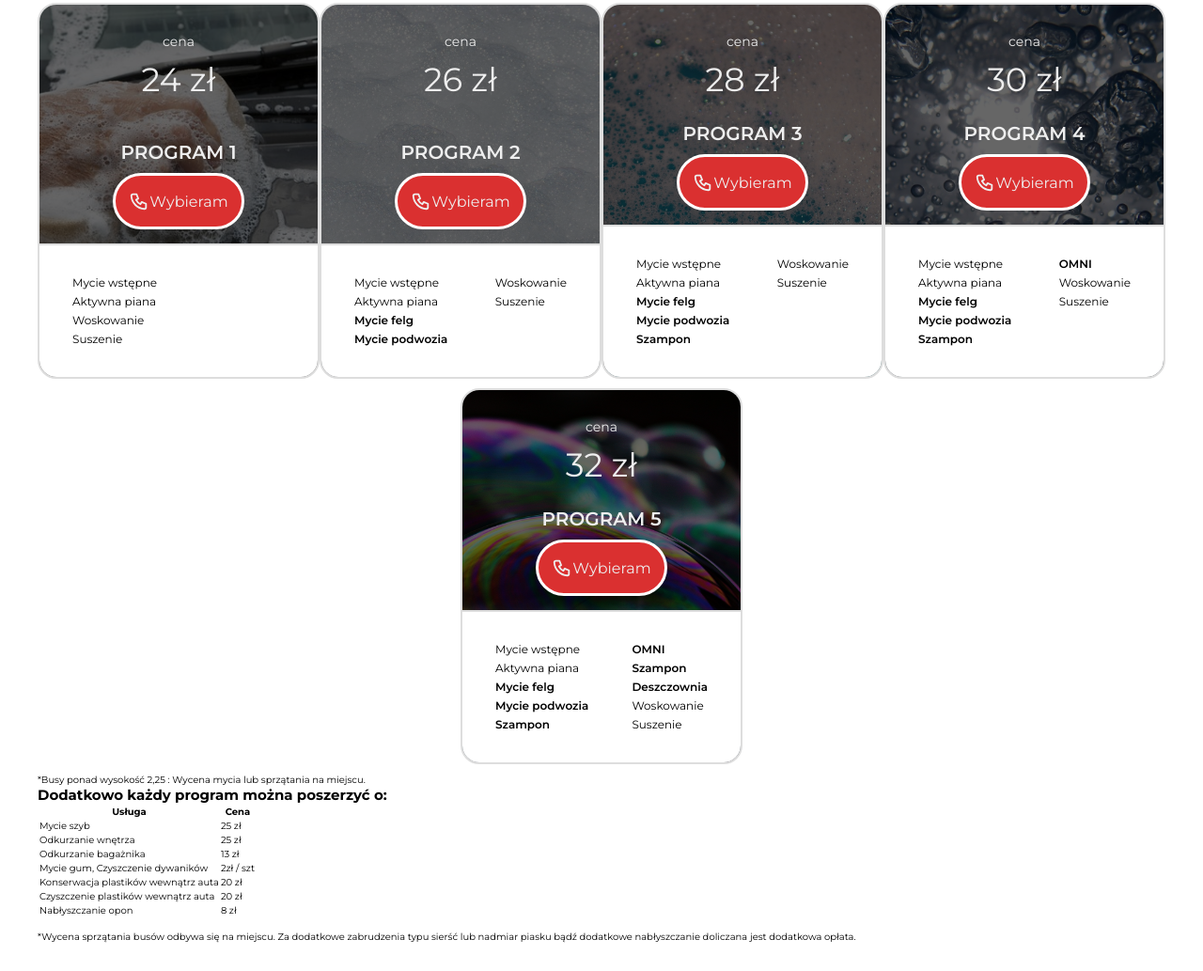
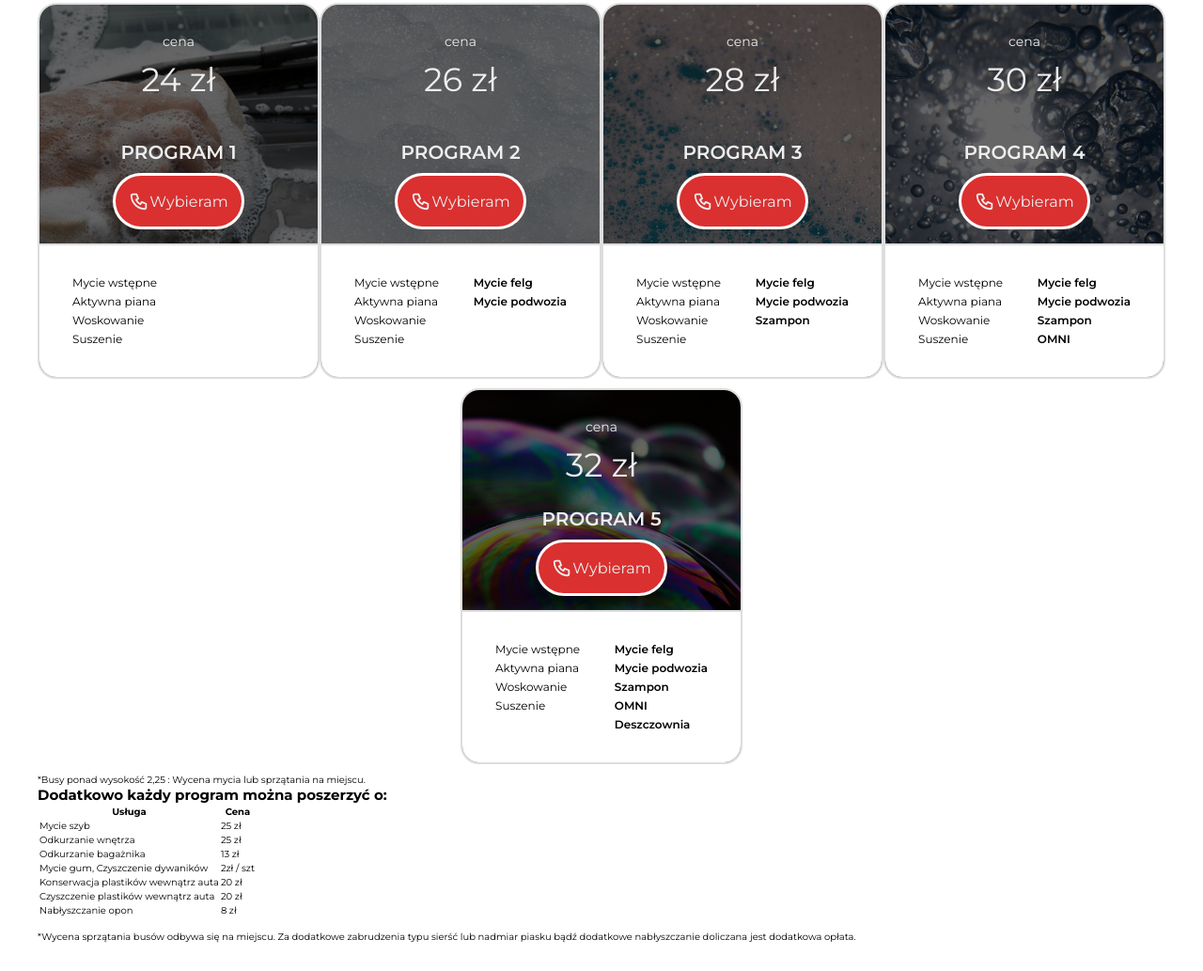
Before and after one commit to KamilMoczydlowski/myjniaAntek, a website: page index.html in a window 1280 px wide. Shown: the part 1857-2890 px from the top of the page at 94% size. Drawn offline with Linux system fonts and the light colour scheme.

Commit message:
cards done vol 2

```diff
--- a/index.html
+++ b/index.html
@@ -288,8 +288,7 @@
                             </div>
                         </div>
                         <div class="washing-programs__cards-single-card">
-                            <img src="../dist/img/foam.webp" alt=""
-                                class="washing-programs__cards-single-card-img">
+                            <img src="../dist/img/foam.webp" alt="" class="washing-programs__cards-single-card-img">
                             <div class="washing-programs__cards-single-card-content">
                                 <div class="washing-programs__cards-single-card-content-top">
                                     <p class="washing-programs__cards-single-card-content-top-price">cena</p>
@@ -318,19 +317,19 @@
                                                 class="washing-programs__cards-single-card-content-bot-list-box-ul-item">
                                                 Aktywna piana</li>
                                             <li
+                                                class="washing-programs__cards-single-card-content-bot-list-box-ul-item">
+                                                Woskowanie</li>
+                                            <li
+                                                class="washing-programs__cards-single-card-content-bot-list-box-ul-item">
+                                                Suszenie</li>
+                                        </ul>
+                                        <ul class="washing-programs__cards-single-card-content-bot-list-box-ul">
+                                            <li
                                                 class="washing-programs__cards-single-card-content-bot-list-box-ul-item--highlight">
                                                 Mycie felg</li>
                                             <li
                                                 class="washing-programs__cards-single-card-content-bot-list-box-ul-item--highlight">
                                                 Mycie podwozia</li>
-                                        </ul>
-                                        <ul class="washing-programs__cards-single-card-content-bot-list-box-ul">
-                                            <li
-                                                class="washing-programs__cards-single-card-content-bot-list-box-ul-item">
-                                                Woskowanie</li>
-                                            <li
-                                                class="washing-programs__cards-single-card-content-bot-list-box-ul-item">
-                                                Suszenie</li>
                                         </ul>
                                     </div>
                                 </div>
@@ -367,6 +366,14 @@
                                                 class="washing-programs__cards-single-card-content-bot-list-box-ul-item">
                                                 Aktywna piana</li>
                                             <li
+                                                class="washing-programs__cards-single-card-content-bot-list-box-ul-item">
+                                                Woskowanie</li>
+                                            <li
+                                                class="washing-programs__cards-single-card-content-bot-list-box-ul-item">
+                                                Suszenie</li>
+                                        </ul>
+                                        <ul class="washing-programs__cards-single-card-content-bot-list-box-ul">
+                                            <li
                                                 class="washing-programs__cards-single-card-content-bot-list-box-ul-item--highlight">
                                                 Mycie felg</li>
                                             <li
@@ -376,21 +383,12 @@
                                                 class="washing-programs__cards-single-card-content-bot-list-box-ul-item--highlight">
                                                 Szampon</li>
                                         </ul>
-                                        <ul class="washing-programs__cards-single-card-content-bot-list-box-ul">
-                                            <li
-                                                class="washing-programs__cards-single-card-content-bot-list-box-ul-item">
-                                                Woskowanie</li>
-                                            <li
-                                                class="washing-programs__cards-single-card-content-bot-list-box-ul-item">
-                                                Suszenie</li>
-                                        </ul>
                                     </div>
                                 </div>
                             </div>
                         </div>
                         <div class="washing-programs__cards-single-card">
-                            <img src="../dist/img/water.webp" alt=""
-                                class="washing-programs__cards-single-card-img">
+                            <img src="../dist/img/water.webp" alt="" class="washing-programs__cards-single-card-img">
                             <div class="washing-programs__cards-single-card-content">
                                 <div class="washing-programs__cards-single-card-content-top">
                                     <p class="washing-programs__cards-single-card-content-top-price">cena</p>
@@ -419,6 +417,14 @@
                                                 class="washing-programs__cards-single-card-content-bot-list-box-ul-item">
                                                 Aktywna piana</li>
                                             <li
+                                                class="washing-programs__cards-single-card-content-bot-list-box-ul-item">
+                                                Woskowanie</li>
+                                            <li
+                                                class="washing-programs__cards-single-card-content-bot-list-box-ul-item">
+                                                Suszenie</li>
+                                        </ul>
+                                        <ul class="washing-programs__cards-single-card-content-bot-list-box-ul">
+                                            <li
                                                 class="washing-programs__cards-single-card-content-bot-list-box-ul-item--highlight">
                                                 Mycie felg</li>
                                             <li
@@ -427,25 +433,16 @@
                                             <li
                                                 class="washing-programs__cards-single-card-content-bot-list-box-ul-item--highlight">
                                                 Szampon</li>
-                                        </ul>
-                                        <ul class="washing-programs__cards-single-card-content-bot-list-box-ul">
                                             <li
                                                 class="washing-programs__cards-single-card-content-bot-list-box-ul-item--highlight">
                                                 OMNI</li>
-                                            <li
-                                                class="washing-programs__cards-single-card-content-bot-list-box-ul-item">
-                                                Woskowanie</li>
-                                            <li
-                                                class="washing-programs__cards-single-card-content-bot-list-box-ul-item">
-                                                Suszenie</li>
                                         </ul>
                                     </div>
                                 </div>
                             </div>
                         </div>
                         <div class="washing-programs__cards-single-card">
-                            <img src="../dist/img/bubble.webp" alt=""
-                                class="washing-programs__cards-single-card-img">
+                            <img src="../dist/img/bubble.webp" alt="" class="washing-programs__cards-single-card-img">
                             <div class="washing-programs__cards-single-card-content">
                                 <div class="washing-programs__cards-single-card-content-top">
                                     <p class="washing-programs__cards-single-card-content-top-price">cena</p>
@@ -474,6 +471,14 @@
                                                 class="washing-programs__cards-single-card-content-bot-list-box-ul-item">
                                                 Aktywna piana</li>
                                             <li
+                                                class="washing-programs__cards-single-card-content-bot-list-box-ul-item">
+                                                Woskowanie</li>
+                                            <li
+                                                class="washing-programs__cards-single-card-content-bot-list-box-ul-item">
+                                                Suszenie</li>
+                                        </ul>
+                                        <ul class="washing-programs__cards-single-card-content-bot-list-box-ul">
+                                            <li
                                                 class="washing-programs__cards-single-card-content-bot-list-box-ul-item--highlight">
                                                 Mycie felg</li>
                                             <li
@@ -482,23 +487,12 @@
                                             <li
                                                 class="washing-programs__cards-single-card-content-bot-list-box-ul-item--highlight">
                                                 Szampon</li>
-                                        </ul>
-                                        <ul class="washing-programs__cards-single-card-content-bot-list-box-ul">
                                             <li
                                                 class="washing-programs__cards-single-card-content-bot-list-box-ul-item--highlight">
                                                 OMNI</li>
                                             <li
                                                 class="washing-programs__cards-single-card-content-bot-list-box-ul-item--highlight">
-                                                Szampon</li>
-                                            <li
-                                                class="washing-programs__cards-single-card-content-bot-list-box-ul-item--highlight">
                                                 Deszczownia</li>
-                                            <li
-                                                class="washing-programs__cards-single-card-content-bot-list-box-ul-item">
-                                                Woskowanie</li>
-                                            <li
-                                                class="washing-programs__cards-single-card-content-bot-list-box-ul-item">
-                                                Suszenie</li>
                                         </ul>
                                     </div>
                                 </div>
```
Also changed, not shown: 1 other file.
